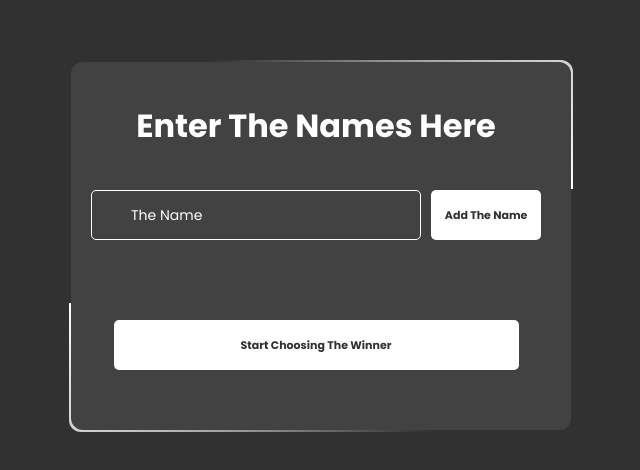
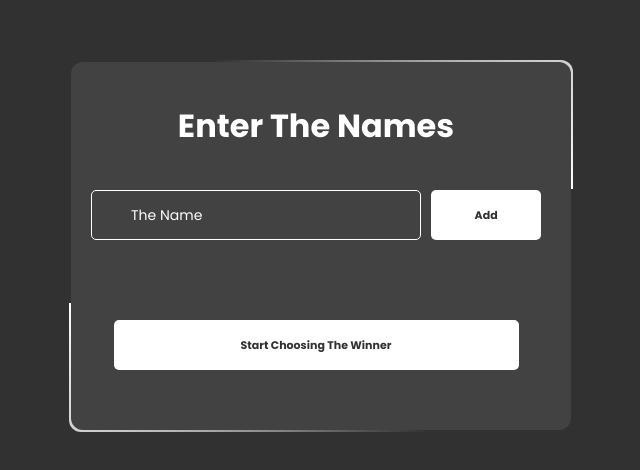
Before and after one commit to MAHMOUD9099/Random-Choose-Game, a plain HTML site: page index.html in a window 1280 px wide. Shown: the part 154-624 px from the top of the page, without its empty margins (319-959 px from the left). Drawn offline with Linux system fonts and the light colour scheme.

Commit message:
Update index.html

```diff
--- a/index.html
+++ b/index.html
@@ -9,11 +9,11 @@
     <body>
         <main>
             <div class="card">
-                <h2>Enter The Names Here</h2>
+                <h2>Enter The Names</h2>
                 <div class="input-container">
                     <input type="text" id="inp" required autocomplete="off" />
                     <label for="inp">The Name</label>
-                    <button onclick="addName()">Add The Name</button>
+                    <button onclick="addName()">Add</button>
                 </div>
 
                 <div id="namesList" class="names-display"></div>
```
